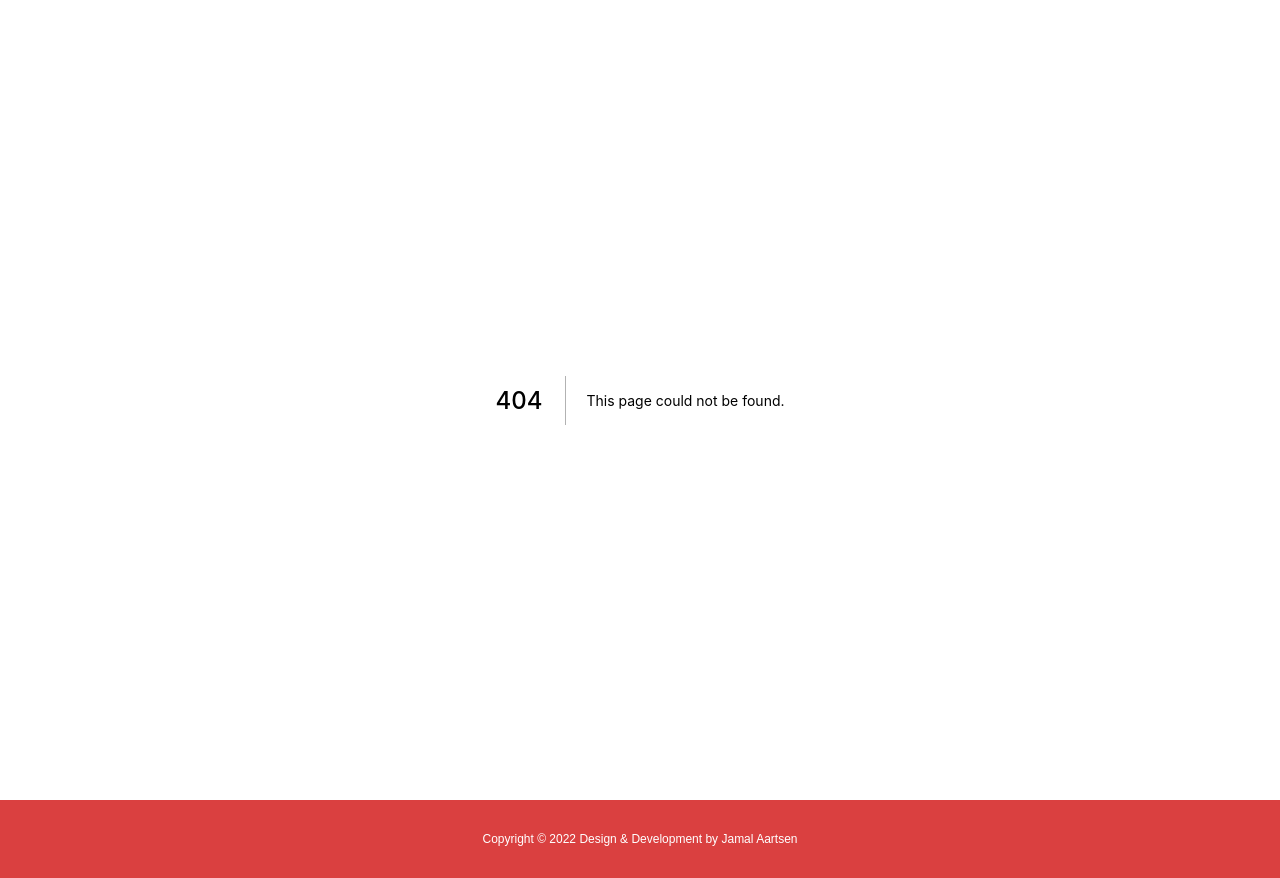
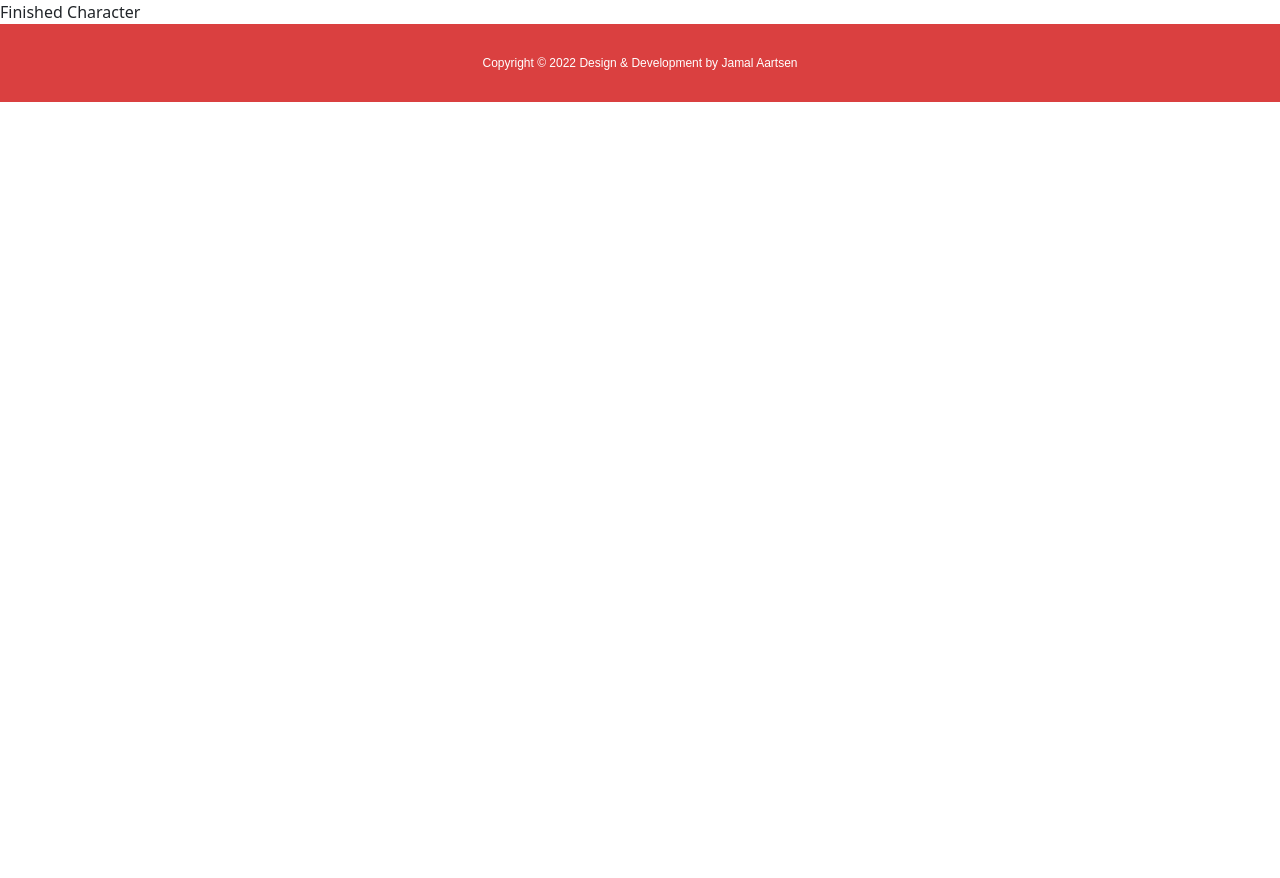
Before and after one commit to JamalAartsen/Herofy, a Next.js app: page /finished-character in a window 1280 px wide. Before the commit this address had no page. After the commit the page ends 800 px from the top, so only its background shows below. Built offline with nearby package versions, Linux system fonts and the light colour scheme.

Commit message:
Add finished character route

```diff
--- /dev/null
+++ b/pages/finished-character.js
@@ -0,0 +1,9 @@
+import Styles from "../styles/FinishedCharacter.module.css"
+
+export default function FinishedCharacter() {
+    return (
+        <div>
+            Finished Character
+        </div>
+    )
+}
```
Also changed, not shown: styles/FinishedCharacter.module.css (added).
